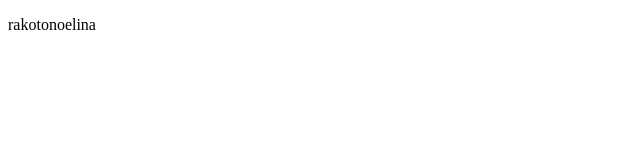
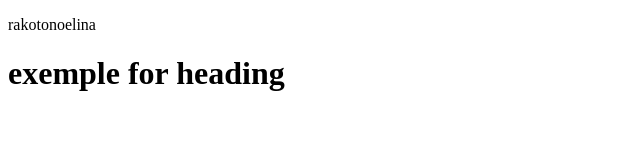
Before and after one commit to jasemmac/andrana_project, a plain HTML site: page index.html in a window 1280 px wide. Shown: the whole page, without its empty margins (0-640 px from the left). Drawn offline with Linux system fonts and the light colour scheme.

Commit message:
modification kel

```diff
--- a/index.html
+++ b/index.html
@@ -10,6 +10,9 @@
 
 <body>
     <p>rakotonoelina</p>
+    <div>
+        <h1>exemple for heading</h1>
+    </div>
 </body>
 
 </html>
```
